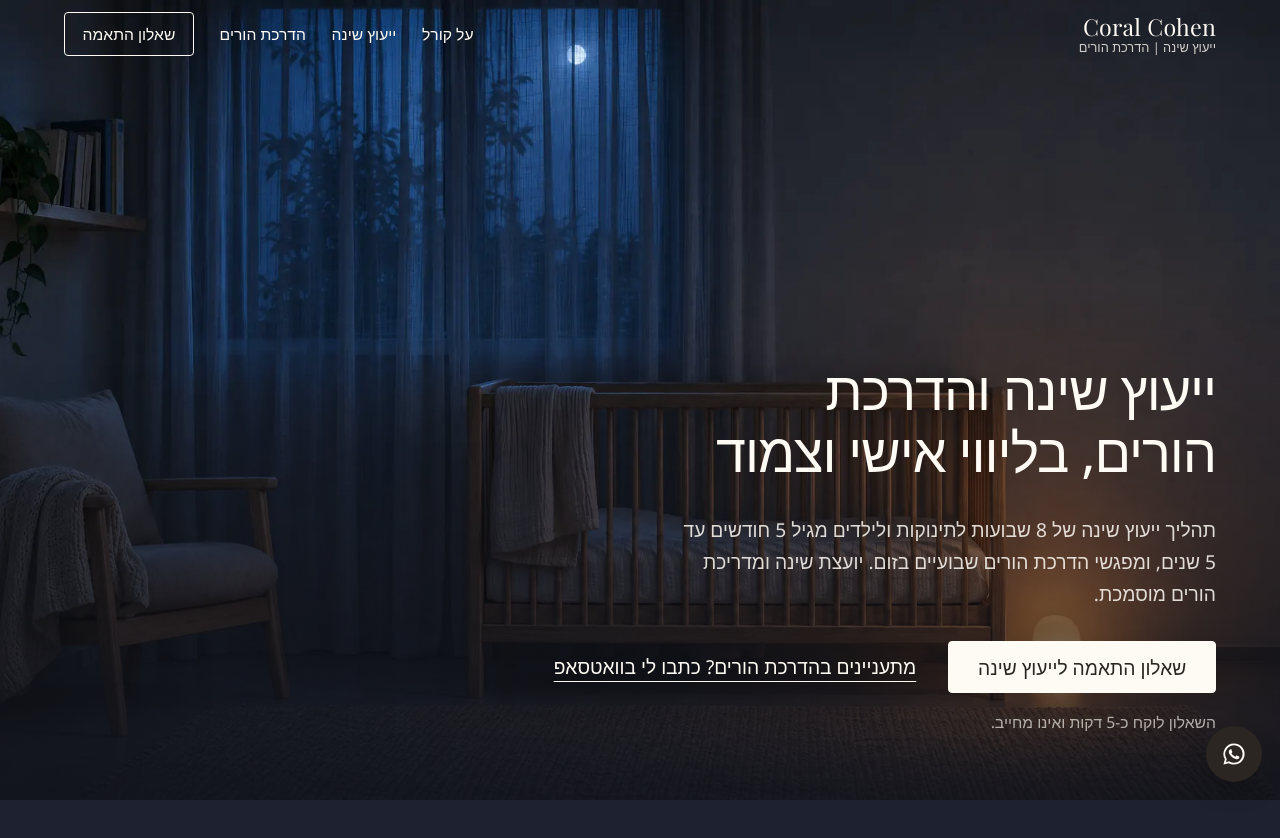
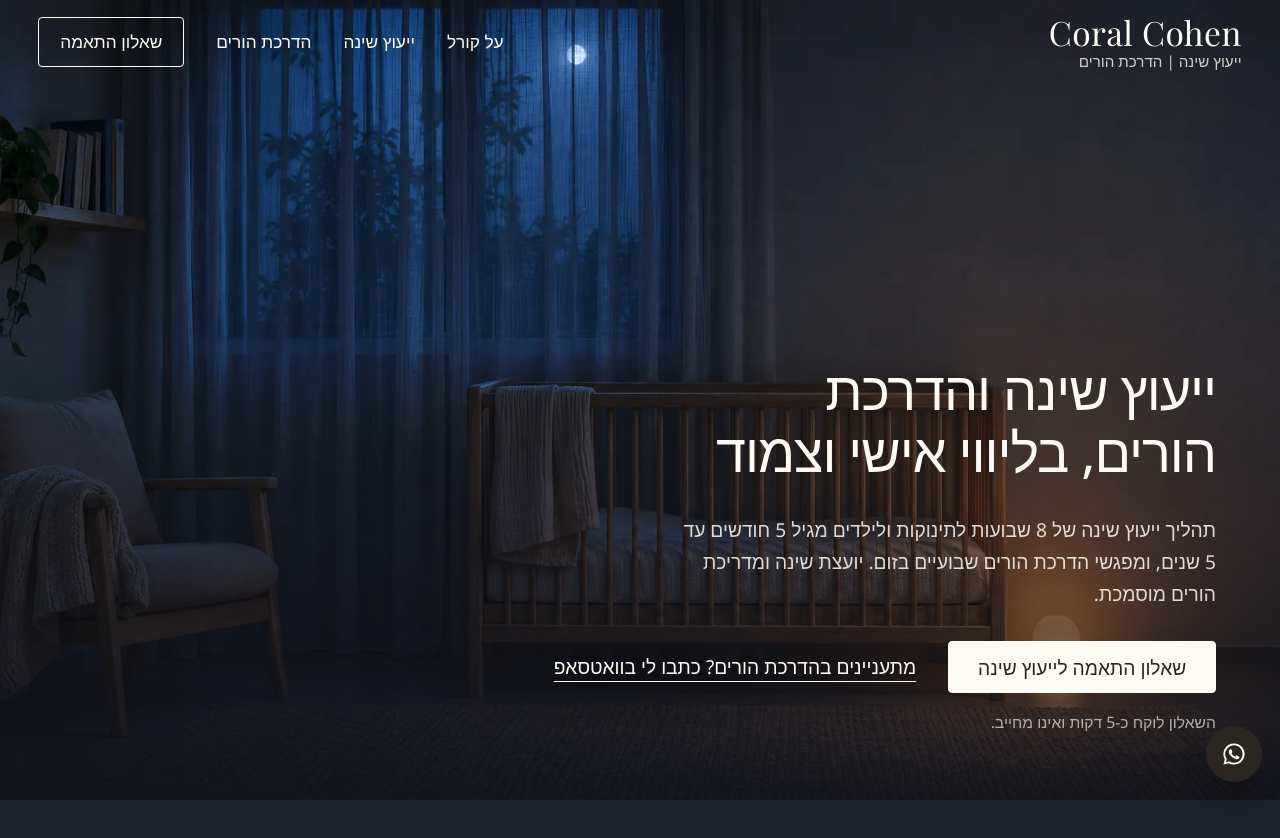
Before and after one commit to elhanansaidov-pixel/Sleep-Consulting-Parent-Coaching-Coral-Cohen, an Astro site in the folder site/: page / in a window 1280 px wide. Shown: the top 838 px of the page. Built offline with nearby package versions, Linux system fonts and the light colour scheme; Astro itself is replaced by a stand-in of ours; a web font is replaced by a local one.

Commit message:
Header: larger brand and nav on desktop, wider top bar
Co-Authored-By: Claude Opus 5.5 <noreply@anthropic.com>
Claude-Session: https://claude.ai/code/session_01ELMzLzcrRxJcVsZCbMsJ1D

```diff
--- a/site/src/components/Chrome.astro
+++ b/site/src/components/Chrome.astro
@@ -62,6 +62,13 @@ const year = new Date().getFullYear();
   .topbar__nav a { text-decoration: none; }
   .topbar__cta { border: 1px solid currentColor; border-radius: 4px; padding: 0.5rem 1.1rem; }
   @media (max-width: 760px) { .topbar__nav a:not(.topbar__cta) { display: none; } .topbar__cta { display: none; } }
+  @media (min-width: 1024px) {
+    .topbar__in { width: min(100% - 2 * clamp(1.5rem, 3vw, 3rem), 1680px); min-height: 5.25rem; }
+    .topbar__name { font-size: 2.1rem; }
+    .topbar__tag { font-size: 0.95rem; margin-top: 0.15rem; }
+    .topbar__nav { gap: 2rem; font-size: 1.08rem; }
+    .topbar__cta { padding: 0.6rem 1.3rem; }
+  }
 
   .footer { background: var(--night); color: rgba(254, 250, 244, 0.85); padding-block: var(--space-l) calc(var(--space-m) + 5rem); }
   .footer__in { display: grid; gap: 1.5rem; }
```
Also changed, not shown: docs/previews/brand-playfair-desktop.png, docs/previews/brand-playfair-mobile.png.
